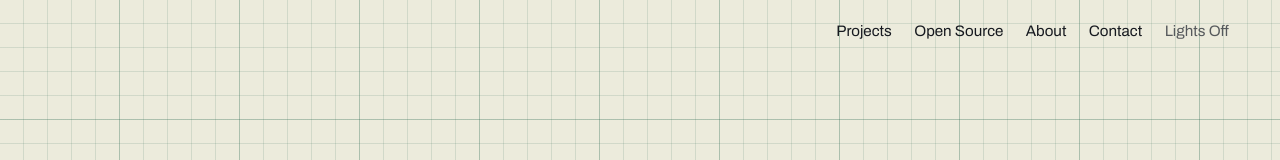
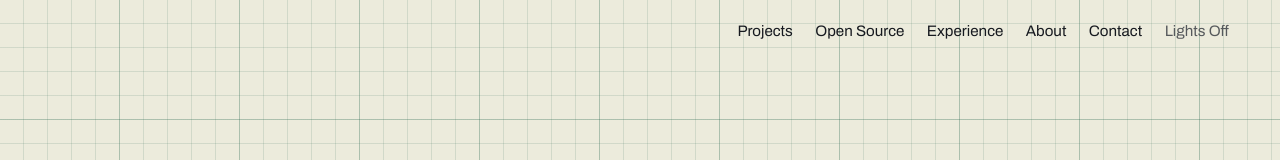
Before and after one commit to lavneethora/portfolio, a Next.js app: page / in a window 1280 px wide. Shown: the top 160 px of the page. Built offline with nearby package versions, Linux system fonts and the light colour scheme; no server answers.

Commit message:
Add Experience to the nav

```diff
--- a/src/app/layout.tsx
+++ b/src/app/layout.tsx
@@ -91,6 +91,7 @@ export default function RootLayout({ children }: LayoutProps<"/">) {
           <nav aria-label="Sections">
             <Anchor href="#projects">Projects</Anchor>
             <Anchor href="#open-source">Open Source</Anchor>
+            <Anchor href="#experience">Experience</Anchor>
             <Anchor href="#about">About</Anchor>
             <Anchor href="#contact">Contact</Anchor>
             <ThemeToggle />
```
